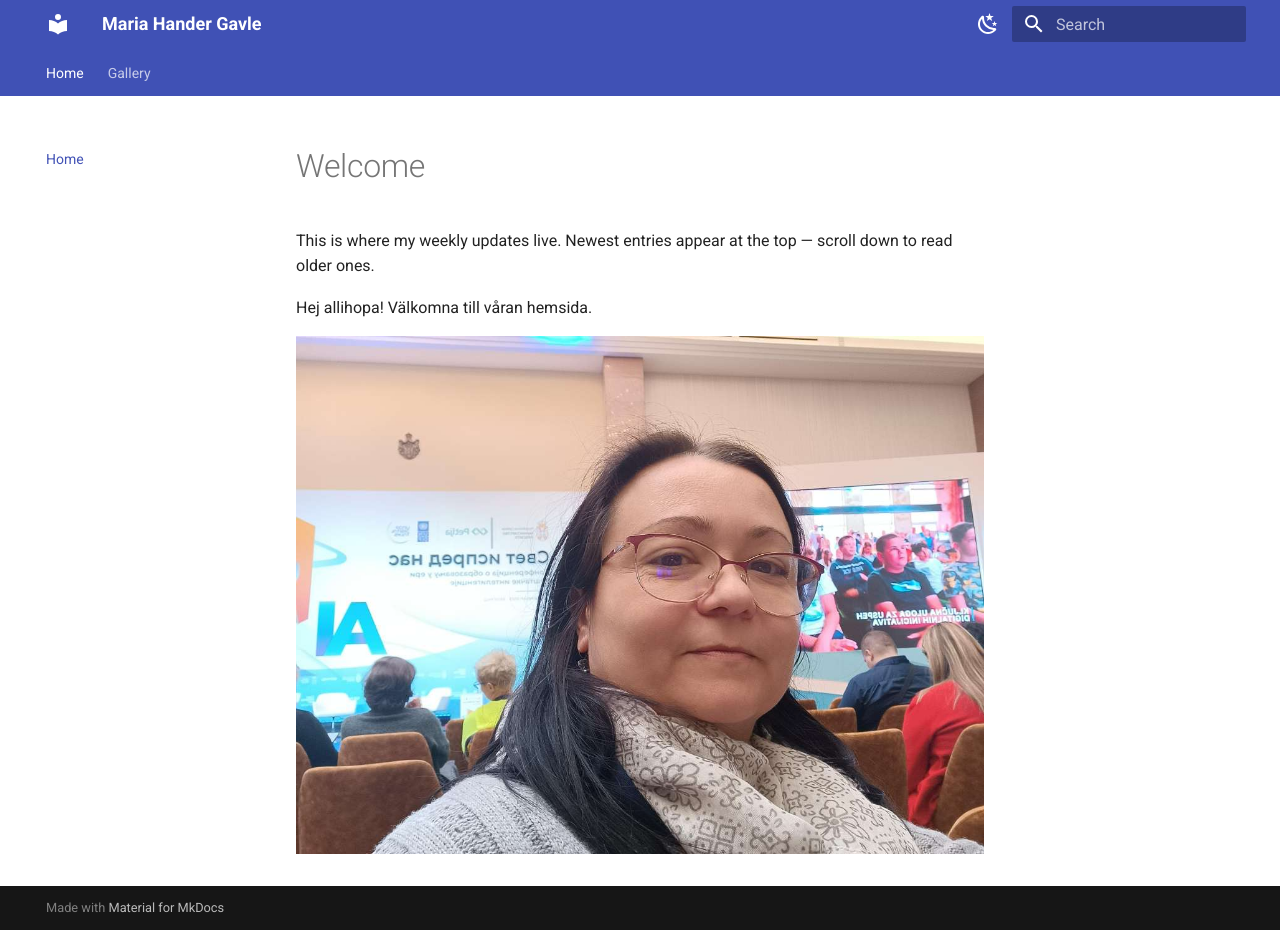
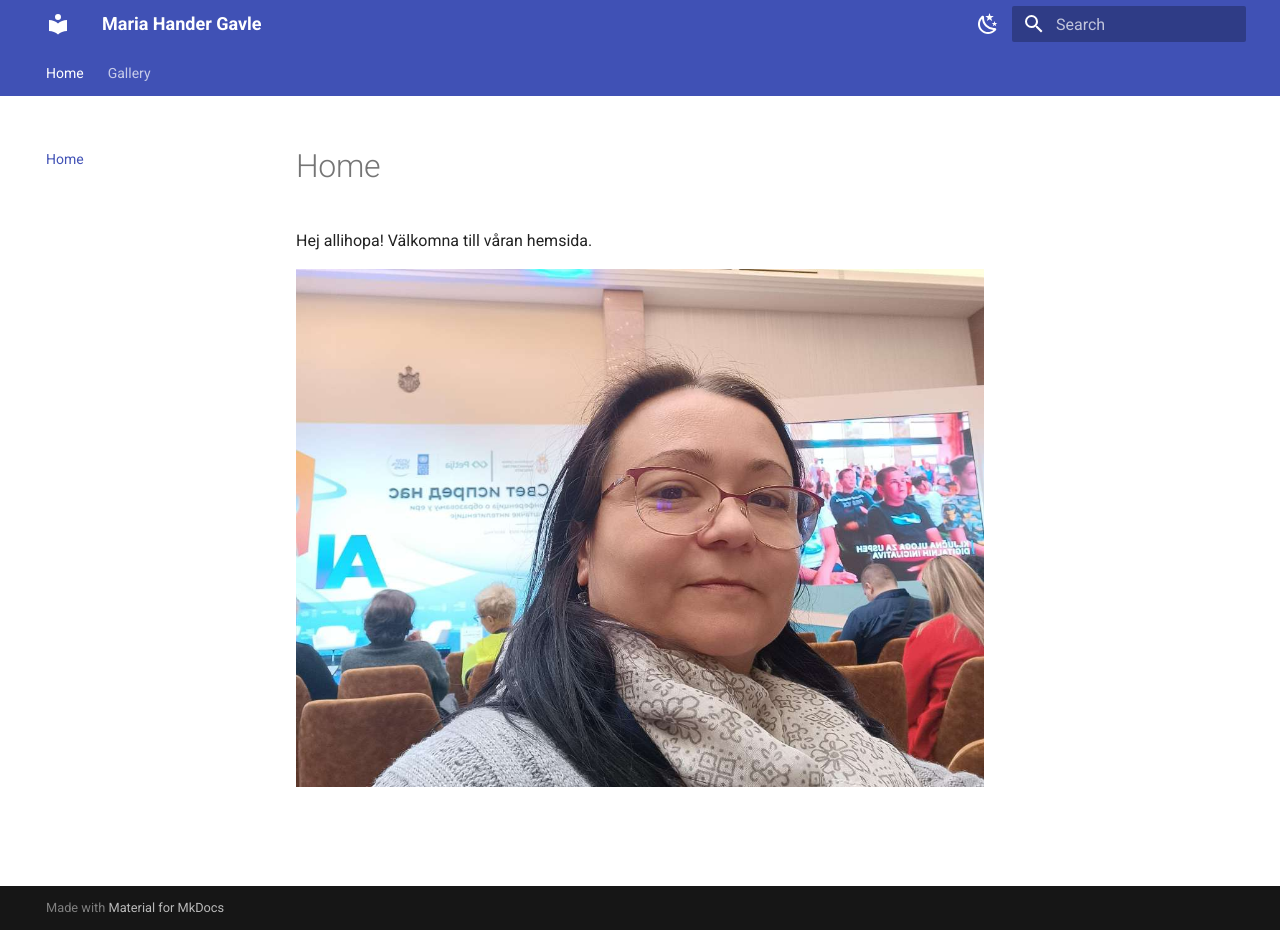
Before and after one commit to marias-hander-gavle/marias-hander-gavle.github.io, an MkDocs documentation site: the page built from docs/index.md, in a window 1280 px wide and 930 px high. Built offline with MkDocs 1.6.1 and Material for MkDocs 9.7.7, drawn with Linux system fonts in a browser that asks for light colours.

Commit message:
Update 2026-04-23

```diff
--- a/docs/index.md
+++ b/docs/index.md
@@ -1,7 +1,3 @@
-# Welcome
-
-This is where my weekly updates live. Newest entries appear at the top — scroll down to read older ones.
-
 Hej allihopa!
 Välkomna till våran hemsida.
 
```
